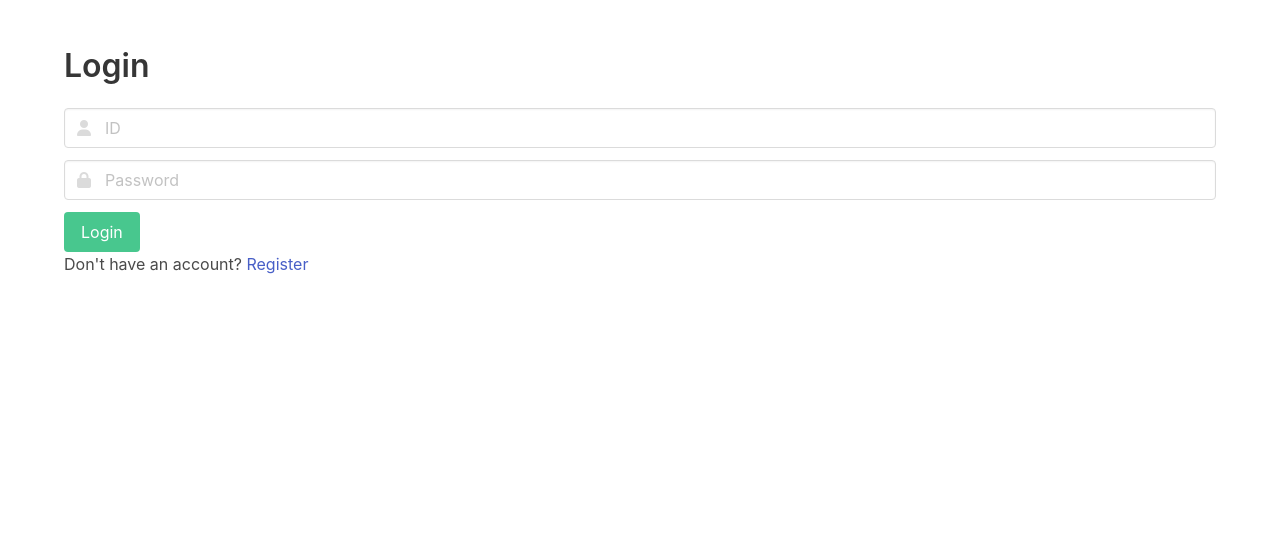
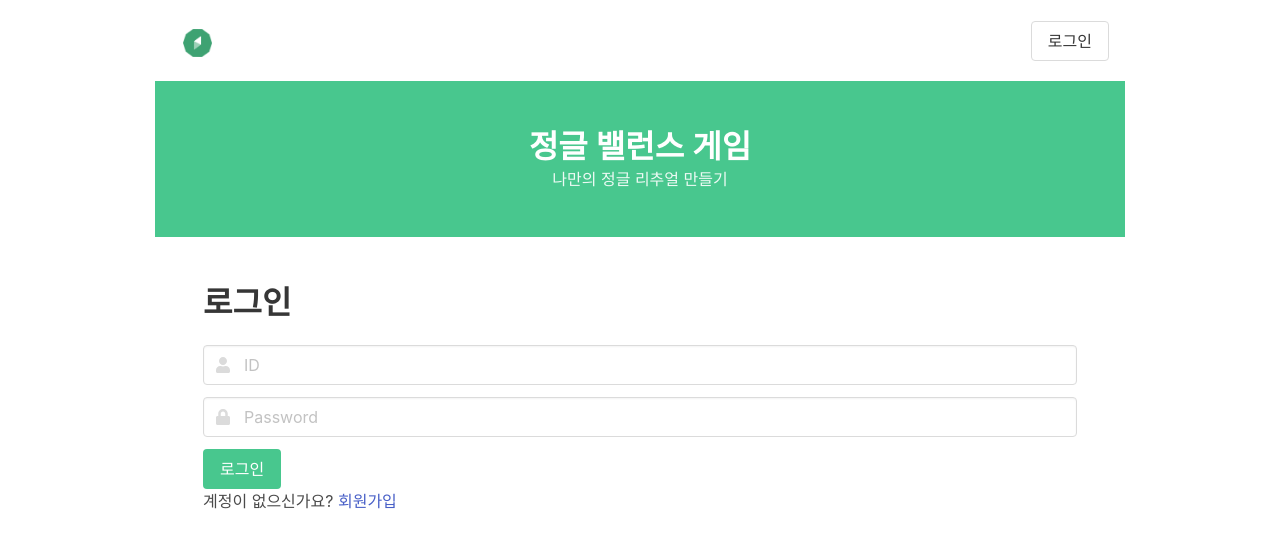
Before and after one commit to qudcks1940/jungle-week0, a Flask app: page /login in a window 1280 px wide. Shown: the top 548 px of the page. Run offline with Flask 3, Linux system fonts and the light colour scheme; some libraries are stand-ins or nearby versions.

Commit message:
로그인, 회원가입 페이지에 상단 배너 적용

```diff
--- a/templates/login.html
+++ b/templates/login.html
@@ -1,16 +1,60 @@
 <!DOCTYPE html>
 <html lang="en">
+
 <head>
     <meta charset="UTF-8">
     <meta name="viewport" content="width=device-width, initial-scale=1.0">
-    <title>Login</title>
-    <link rel="stylesheet" href="https://cdn.jsdelivr.net/npm/bulma@0.8.0/css/bulma.min.css">
-    <script src="https://kit.fontawesome.com/a076d05399.js"></script>
+
+    <title>정글 밸런스 게임 | 로그인</title>
+
+    <!-- Bulma -->
+    <link rel="stylesheet" href="https://cdn.jsdelivr.net/npm/bulma@0.8.0/css/bulma.min.css" />
+    <!-- Google Fonts -->
+    <link href="https://fonts.googleapis.com/css2?family=Noto+Sans+KR&display=swap" rel="stylesheet" />
+    <!-- base.html용 CSS -->
+    <link rel="stylesheet" href="{{ url_for('static', filename='css/base.css') }}" />
+    <link rel="stylesheet" href="{{ url_for('static', filename='css/index.css') }}" />
+
+    <!-- jQuery -->
+    <script src="https://ajax.googleapis.com/ajax/libs/jquery/3.5.1/jquery.min.js"></script>
+    <!-- Font Awesome -->
+    <script defer src="https://use.fontawesome.com/releases/v5.3.1/js/all.js"></script>
 </head>
+
 <body>
+    <!-- 헤더 -->
+    <header>
+        <nav id="top-nav" role="navigation" class="is-white">
+            <div class="nav-logo">
+                <a class="navbar-item" href="/">
+                    <img src="{{ url_for('static', filename='image/kaist_sw-logo.png') }}">
+                </a>
+            </div>
+            <div class="nav-main">
+                <div class="field is-grouped">
+                    {% if current_user %}
+                    <div class="member-nickname"><span class="tag is-link is-light">{{ current_user['nickname']
+                            }}</span>님 안녕하세요</div>
+                    <form action="{{ url_for('logout') }}" method="post" style="margin-right: 10px;">
+                        <button class="button">로그아웃</button>
+                    </form>
+                    {% else %}
+                    <a class="button" href="{{ url_for('login') }}">로그인</a>
+                    {% endif %}
+                </div>
+            </div>
+        </nav>
+
+        <section class="hero is-success">
+            <div class="hero-body center">
+                <p class="title">정글 밸런스 게임</p>
+                <p class="subtitle is-6">나만의 정글 리추얼 만들기</p>
+            </div>
+        </section>
+    </header>
     <section class="section">
         <div class="container">
-        <h1 class="title">Login</h1>
+            <h1 class="title">로그인</h1>
             {% if message %}
             <div class="notification {{ 'is-danger' if error else 'is-success' }}">
                 {{ message }}
@@ -36,12 +80,12 @@
                 <div class="field">
                     <p class="control">
                         <button class="button is-success">
-                        Login
+                            로그인
                         </button>
                     </p>
                 </div>
             </form>
-        <p>Don't have an account? <a href="{{ url_for('register') }}">Register</a></p>
+            <p>계정이 없으신가요? <a href="{{ url_for('register') }}">회원가입</a></p>
         </div>
     </section>
 </body>
```
Also changed, not shown: templates/register.html (+50 -5 lines). Lines whose indentation alone changed are shown as unchanged.
